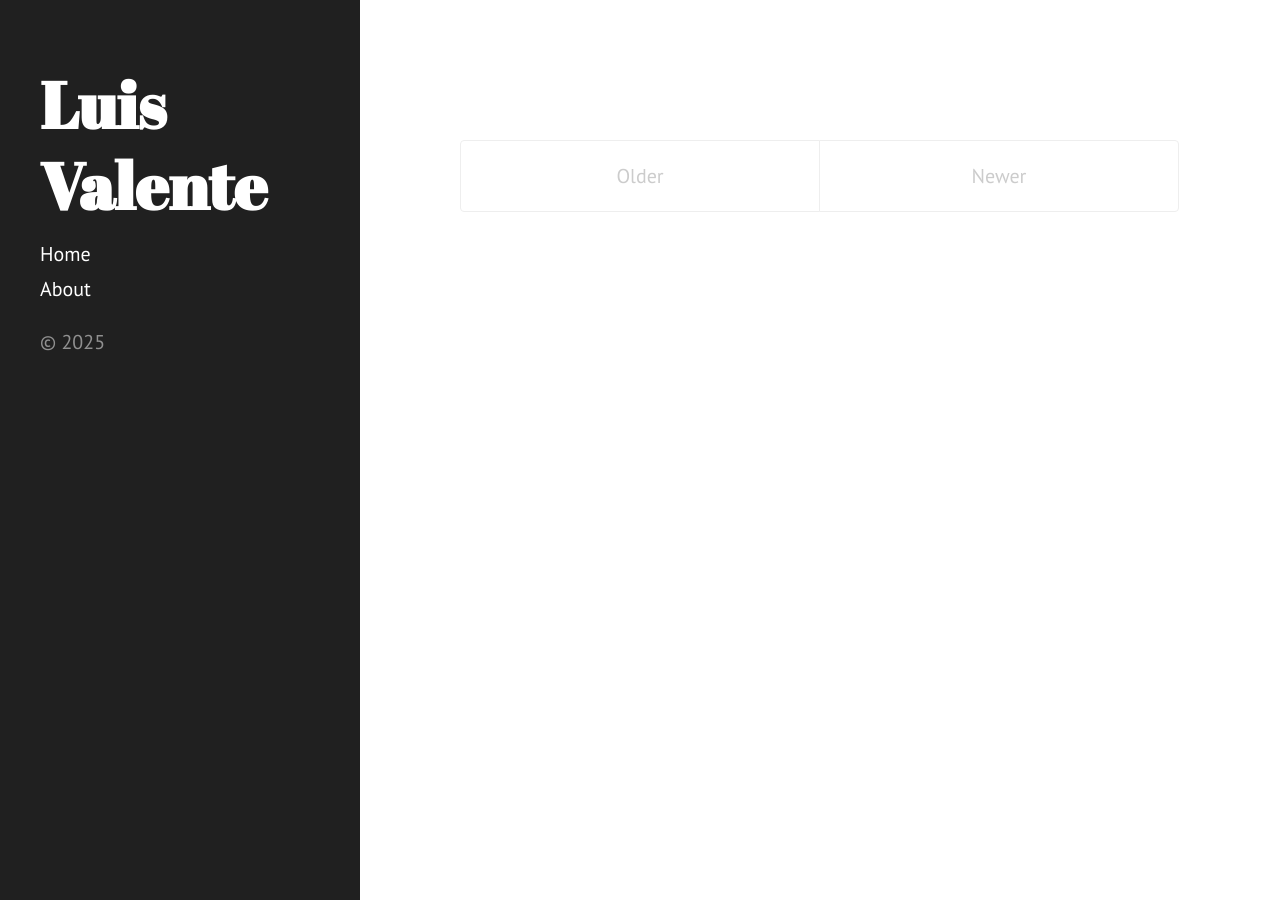
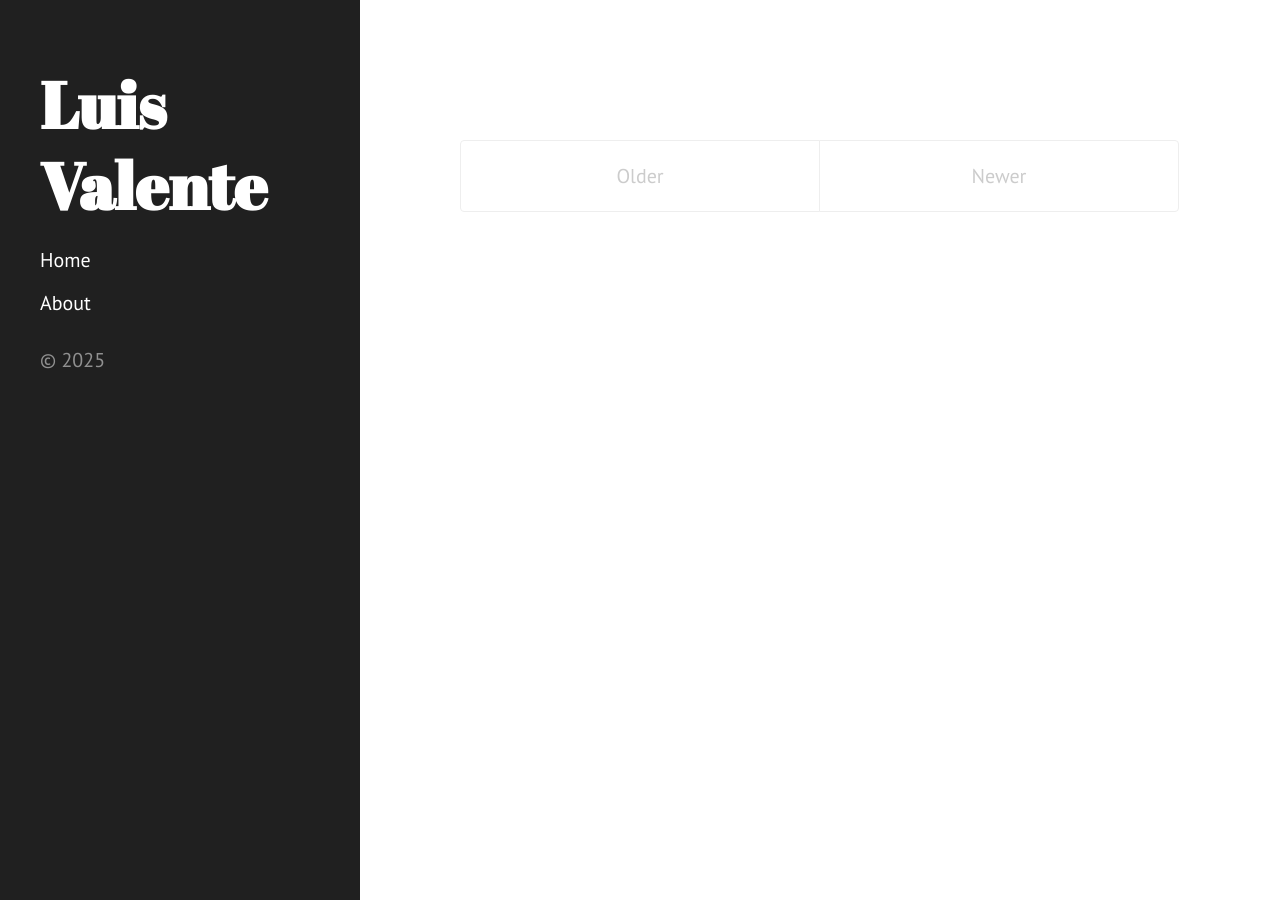
Before and after one commit to LC120109/lc120109.github.io, a Jekyll site: the page built from index.html, in a window 1280 px wide. Built offline with Jekyll 4.4.1, drawn with Linux system fonts in a browser that asks for light colours.

Commit message:
Update hyde.css

```diff
--- a/public/css/hyde.css
+++ b/public/css/hyde.css
@@ -99,9 +99,10 @@ a.sidebar-nav-item:focus {
   font-weight: bold;
 }
 
-.sidebar .container {
-  padding-top: 24px;   /* adjust to taste */
-}
+.sidebar .container { padding-top: 24px; }
+.sidebar-nav { display: block; margin-top: 12px; }
+.sidebar-nav .sidebar-nav-item { display: block; padding: 4px 0; }
+
 
 /* Sticky sidebar
  *
```
